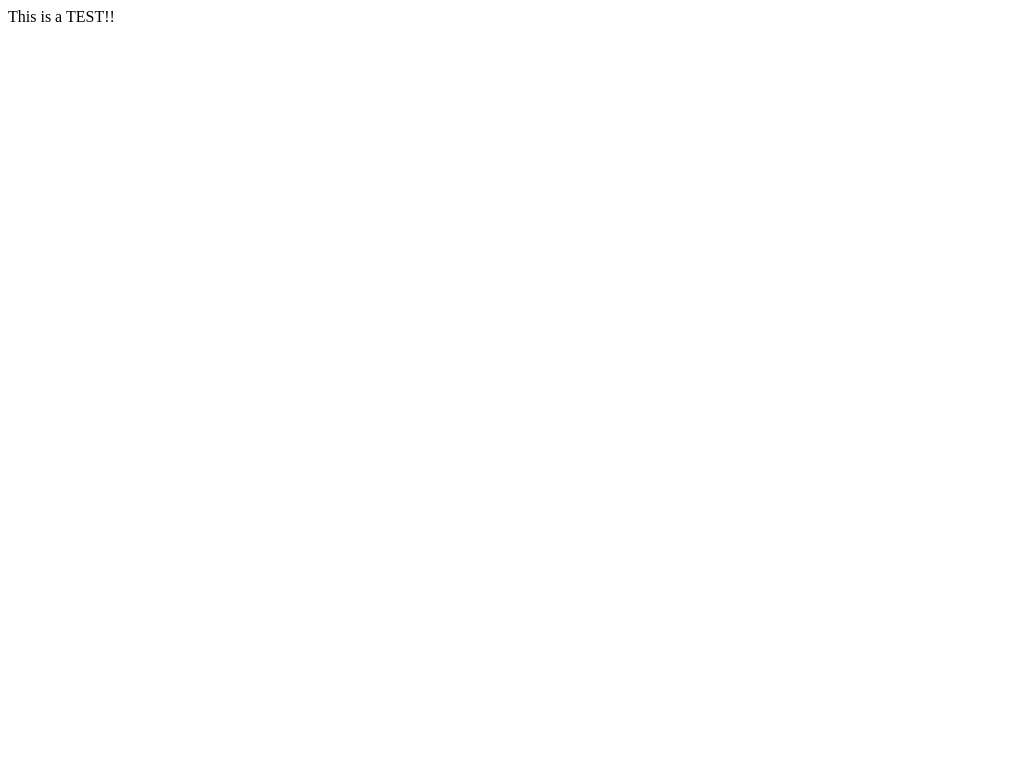
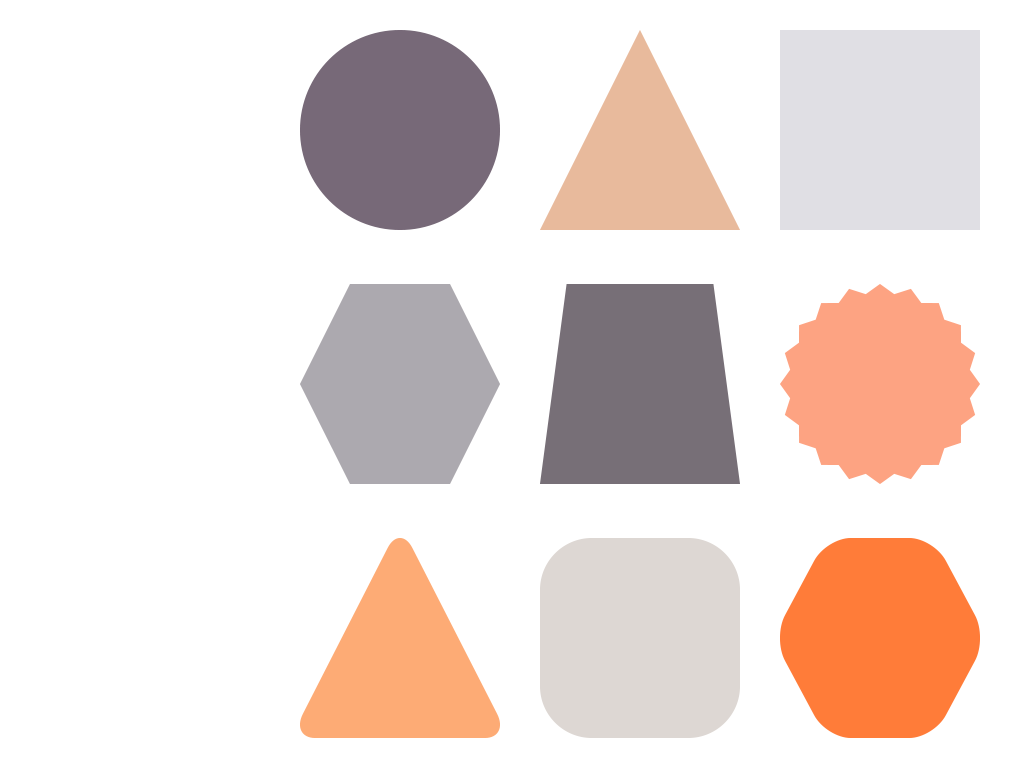
Before and after one commit to Kemley-svg/v2_icon_dms_kemley, a plain HTML site: page public/index.html in a window 1280 px wide. Shown: the whole page, without its empty margins (0-1035 px from the left). Drawn offline with Linux system fonts and the light colour scheme.

Commit message:
template

```diff
--- a/public/index.html
+++ b/public/index.html
@@ -1,8 +1,36 @@
 <!doctype html>
 <head>
     <title> I'm Kemley and this is my icon website  </title>
+    <style>
+        .row{
+            width:720px;
+            margin: 10px auto 10px auto ;
+        }
+        .image-container {
+            display: table-cell;
+            vertical-align: middle;
+            padding:20px;
+        }
+    </style>
+
 </head>
 
 <body>
-    This is a TEST!!
+    <div class="row">
+        <div class="image-container"><img src="img/cir.png" height="200" width="200"/></div>
+        <div class="image-container"><img src="img/tri.png" height="200" width="200"/></div>
+        <div class="image-container"><img src="img/squ.png" height="200" width="200"/></div>
+    </div>
+
+    <div class="row">
+        <div class="image-container"><img src="img/hex.png" height="200" width="200"/></div>
+        <div class="image-container"><img src="img/rec.png" height="200" width="200"/></div>
+        <div class="image-container"><img src="img/sta.png" height="200" width="200"/></div>
+        </div>
+
+    <div class="row">
+        <div class="image-container"><img src="img/trr.png" height="200" width="200"/></div>
+        <div class="image-container"><img src="img/sqr.png" height="200" width="200"/></div>
+        <div class="image-container"><img src="img/her.png" height="200" width="200"/></div>
+    </div>
 </body>
```
Also changed, not shown: public/Icon_Template_square.html (added, +41 -0 lines), public/img/cir.png (added), public/img/her.png (added), public/img/hex.png (added), public/img/rec.png (added), public/img/sqr.png (added), public/img/squ.png (added), public/img/sta.png (added), public/img/tri.png (added), public/img/trr.png (added), 1 other file.
